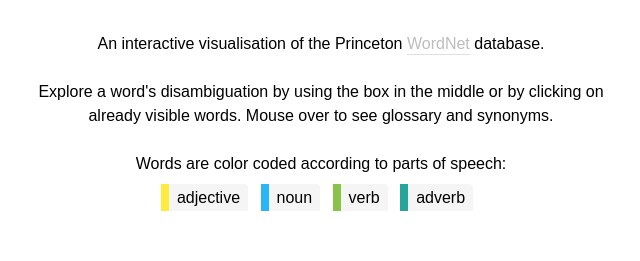
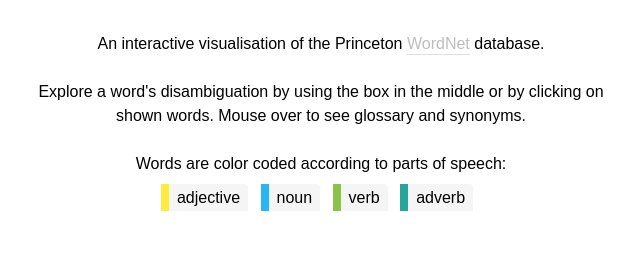
Before and after one commit to mateogianolio/wordnet-visualization, a website: page dist/index.html in a window 1280 px wide. Shown: the top 261 px of the page, without its empty margins (319-959 px from the left). Drawn offline with nearby package versions, Linux system fonts and the light colour scheme; a web font is replaced by a local one.

Commit message:
fix typo

```diff
--- a/dist/index.html
+++ b/dist/index.html
@@ -10,7 +10,7 @@
     <div class="description">
       An interactive visualisation of the Princeton <a href="http://wordnet.princeton.edu">WordNet</a> database.<br>
       <br>
-      Explore a word's disambiguation by using the box in the middle or by clicking on already visible words. Mouse over to see glossary and synonyms.<br>
+      Explore a word's disambiguation by using the box in the middle or by clicking on shown words. Mouse over to see glossary and synonyms.<br>
       <br>
       Words are color coded according to parts of speech:<br>
       <div class="legend a">adjective</div>
```
